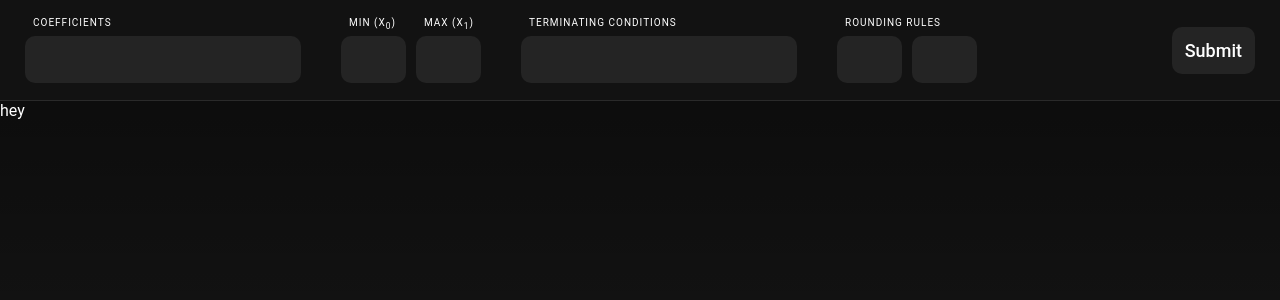
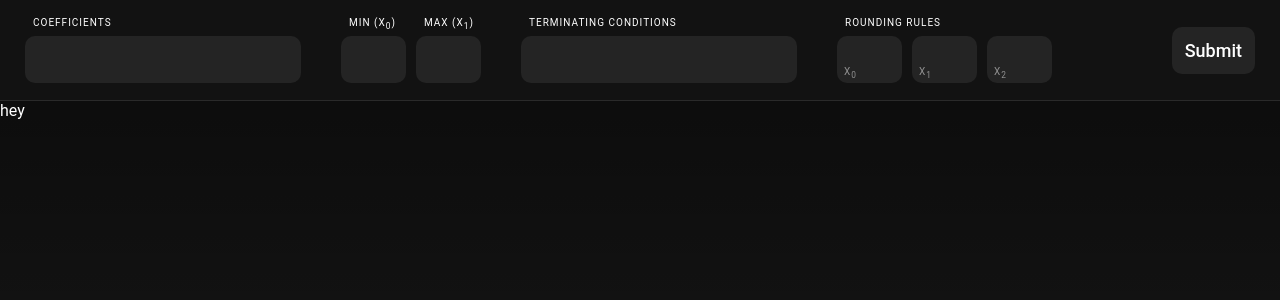
Before and after one commit to marqroldan/numericalmethods, a React app: page / in a window 1280 px wide. Shown: the top 300 px of the page. Built offline with nearby package versions, Linux system fonts and the light colour scheme.

Commit message:
Fixed styling for rounding rules

```diff
--- a/src/App.tsx
+++ b/src/App.tsx
@@ -60,10 +60,34 @@ function App() {
 
             <FieldGroup label={'Rounding rules'}>
               <Field>
-                <Input className={'small'} />
+                <Input
+                  className={'small center'}
+                  sublabel={
+                    <>
+                      X<sub>0</sub>
+                    </>
+                  }
+                />
               </Field>
               <Field>
-                <Input className={'small'} />
+                <Input
+                  className={'small center'}
+                  sublabel={
+                    <>
+                      X<sub>1</sub>
+                    </>
+                  }
+                />
+              </Field>
+              <Field>
+                <Input
+                  className={'small center'}
+                  sublabel={
+                    <>
+                      X<sub>2</sub>
+                    </>
+                  }
+                />
               </Field>
             </FieldGroup>
           </div>
```
